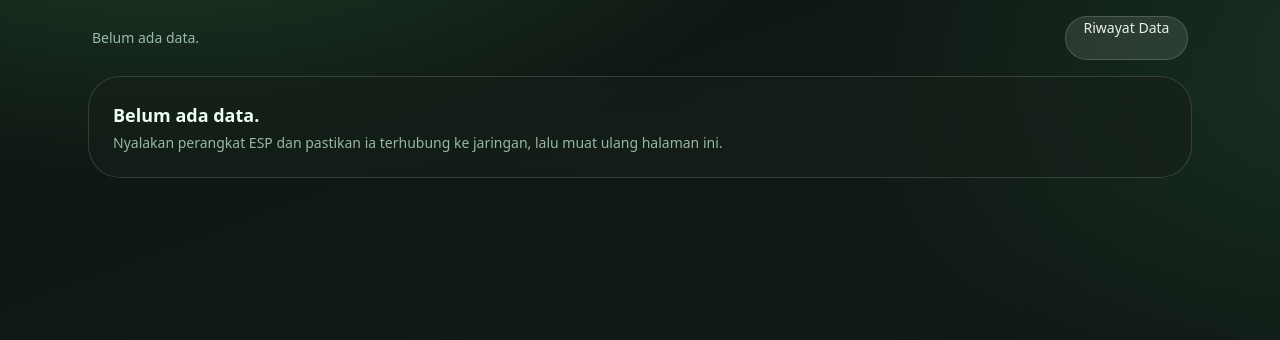
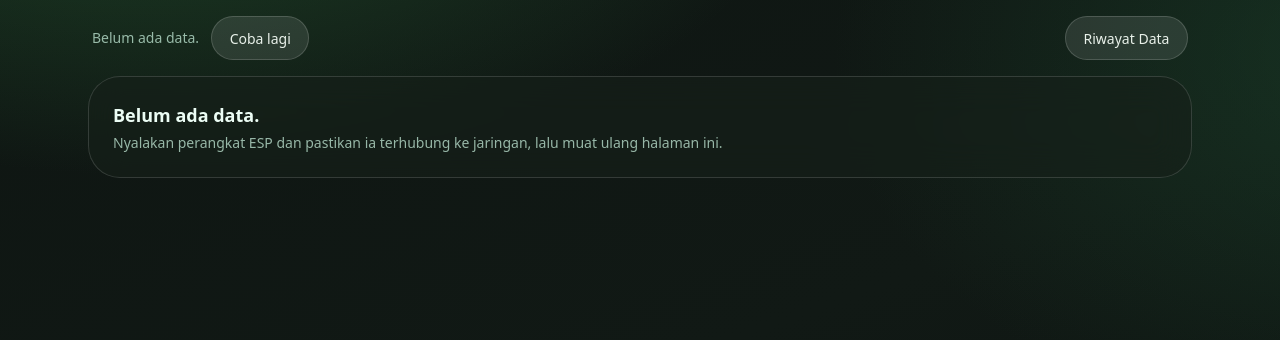
Before and after one commit to avriyyy/Tubes_Praktikum-IoT_Smart-Irrigation, a Laravel app: page / in a window 1280 px wide. Shown: the part 90-430 px from the top of the page. Run offline with Laravel 12, Linux system fonts and the light colour scheme; data that the repository does not hold is empty; style sheets or scripts are compiled from the project's sources.

Commit message:
Dashboard: ratakan tombol Riwayat Data
.retry-btn dipakai <a> (Riwayat Data) dan <button> (Coba lagi), tapi
tidak punya display flex seperti .range-btn. Akibatnya min-height
44px tidak berlaku pada <a> (elemen inline) dan teksnya tidak
terpusat vertikal, jadi pilnya tampak lebih pendek dan miring
dibanding pil rentang waktu di header. Tambah display inline-flex
dengan align/justify center, sama seperti .range-btn.

```diff
--- a/dashboard/resources/css/app.css
+++ b/dashboard/resources/css/app.css
@@ -81,6 +81,9 @@ body {
     font-weight: 500;
     background: rgba(255, 255, 255, 0.7);
     border: 1px solid rgba(255, 255, 255, 0.7);
+    display: inline-flex;
+    align-items: center;
+    justify-content: center;
 }
 
 .retry-btn:hover {
```
